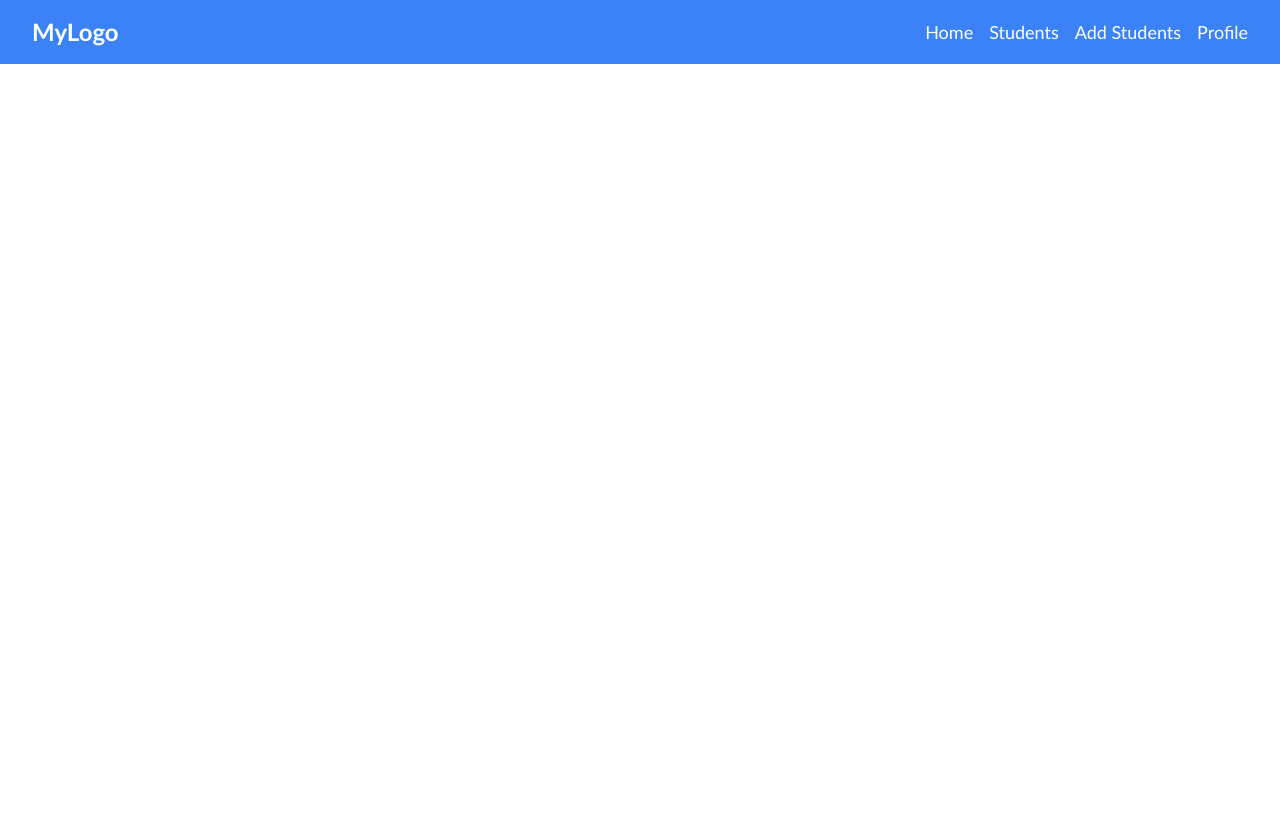
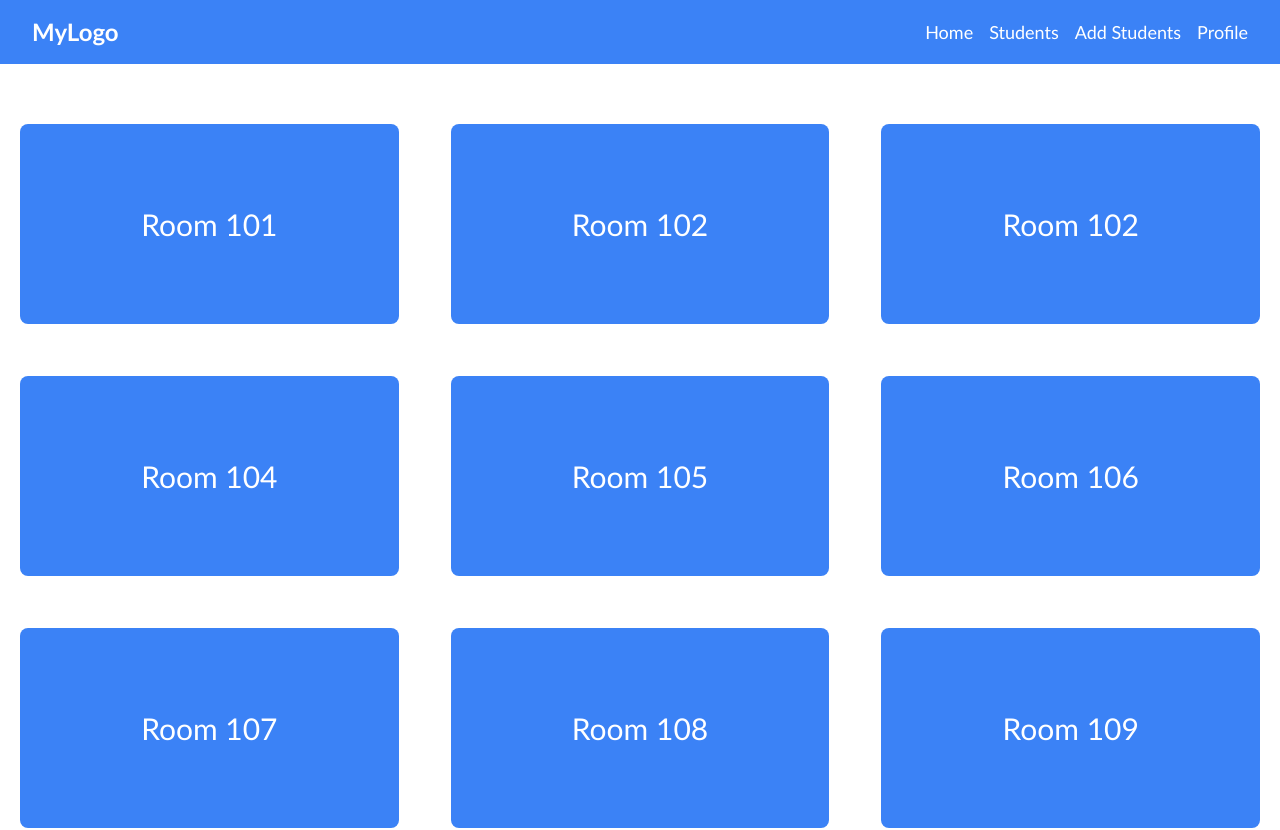
Before and after one commit to toufiq007/students-mangement-app, a React (Vite) app in the folder client/: page /hall/fiber in a window 1280 px wide. Shown: the top 830 px of the page. Before the commit the page ends 800 px from the top, so only its background shows below. Built offline with nearby package versions, Linux system fonts and the light colour scheme.

Commit message:
add roomDetails and room components where admin can see the how many rooms are there in a hall and in a room which member are present

```diff
--- a/client/src/App.tsx
+++ b/client/src/App.tsx
@@ -2,6 +2,8 @@ import { Route, Routes } from "react-router-dom";
 import "./App.css";
 import Navbar from "./components/Navbar";
 import Home from "./Pages/Home";
+import HallDetails from "./Pages/hallDetails/HallDetails";
+import Room from "./Pages/roomDetails/Room";
 
 function App() {
   return (
@@ -9,6 +11,8 @@ function App() {
       <Navbar />
       <Routes>
         <Route path="/" element={<Home />} />
+        <Route path="/hall/:hallName" element={<HallDetails/>} />
+        <Route path="/hall/:hallName/:room" element={<Room/>} />
 
       </Routes>
     </>
--- a/client/src/Pages/Home.tsx
+++ b/client/src/Pages/Home.tsx
@@ -1,3 +1,4 @@
+import { Link } from "react-router-dom";
 import CurzonHall from "../assets/images/curzonHall.jpg";
 
 const Home = () => {
@@ -8,15 +9,27 @@ const Home = () => {
       </h2>
       <div className="grid grid-cols-1 md:grid-cols-2 gap-3 my-10">
         <div className="flex flex-col justify-center align-middle bg-blue-500 p-5 h-[500px] rounded-lg">
-            <div className="h-[400px] w-full">
-            <img className="bg-cover w-[100%] h-[100%] rounded cursor-pointer" src={CurzonHall} alt="" />
-            </div>
+          <div className="h-[400px] w-full">
+            <Link to="/hall/fiber">
+              <img
+                className="bg-cover w-[100%] h-[100%] rounded cursor-pointer"
+                src={CurzonHall}
+                alt=""
+              />
+            </Link>
+          </div>
           <h2 className="text-3xl text-center my-4">Fiber Hall</h2>
         </div>
         <div className="flex flex-col justify-center align-middle bg-red-500 p-5 h-[500px] rounded-lg">
-            <div className="h-[400px] w-full">
-            <img className="bg-cover w-[100%] h-[100%] rounded cursor-pointer" src={CurzonHall} alt="" />
-            </div>
+          <div className="h-[400px] w-full">
+            <Link to="/hall/twist">
+              <img
+                className="bg-cover w-[100%] h-[100%] rounded cursor-pointer"
+                src={CurzonHall}
+                alt=""
+              />
+            </Link>
+          </div>
           <h2 className="text-3xl text-center my-4">Twist Hall</h2>
         </div>
       </div>
--- /dev/null
+++ b/client/src/Pages/hallDetails/HallDetails.tsx
@@ -0,0 +1,17 @@
+import { useParams } from "react-router-dom";
+import RoomContainer from "../roomDetails/RoomContainer";
+
+const HallDetails = () => {
+  const { hallName } = useParams();
+  console.log(hallName);
+  return (
+    <div>
+      <div>
+        <h2></h2>
+        <RoomContainer hallName={hallName as string} />
+      </div>
+    </div>
+  );
+};
+
+export default HallDetails;
--- /dev/null
+++ b/client/src/Pages/roomDetails/Room.tsx
@@ -0,0 +1,53 @@
+import { useParams } from "react-router-dom";
+
+const roomMember = [
+  {
+    id: "p202023023",
+    name: "Rifad Mahbub Rian",
+    email: "rifad@gmail.com",
+    batch: "14th",
+  },
+
+  {
+    id: "p202013010",
+    name: "AK Abdullah Shadhin",
+    email: "shadin@gmail.com",
+    batch: "14th",
+  },
+  {
+    id: "p20201309",
+    name: "Mahidul Islam Milon",
+    email: "milon@gmail.com",
+    batch: "14th",
+  },
+  {
+    id: "p202023023",
+    name: "Shuhanur Rahman Milon",
+    email: "shohan@gmail.com",
+    batch: "14th",
+  },
+];
+
+const Room = () => {
+    const {room,hallName} = useParams()
+    console.log(room,hallName)
+  return (
+    <div className="container mx-auto">
+        <h2 className="text-3xl text-center">Room Number : {room}</h2>
+      <div className="grid grid-cols-1 md:grid-cols-3 gap-3 my-10">
+        {roomMember.map((member,index:number) => (
+          <div
+            key={index}
+            className="bg-blue-500 text-white p-5 m-5 rounded-lg h-[200px] flex flex-col justify-center items-center"
+          >
+            <h2 className="text-3xl text-center">{member.name}</h2>
+            <h2 className="text-3xl text-center">{member.email}</h2>
+            <h2 className="text-3xl text-center">{member.batch}</h2>
+          </div>
+        ))}
+      </div>
+    </div>
+  );
+};
+
+export default Room;
--- /dev/null
+++ b/client/src/Pages/roomDetails/RoomContainer.tsx
@@ -0,0 +1,70 @@
+import { Link } from "react-router-dom";
+
+const roomDetails = [
+  {
+    room: 101,
+    title: "Room 101",
+  },
+
+  {
+    room: 102,
+    title: "Room 102",
+  },
+  {
+    room: 103,
+    title: "Room 102",
+  },
+  {
+    room: 104,
+    title: "Room 104",
+  },
+  {
+    room: 105,
+    title: "Room 105",
+  },
+  {
+    room: 106,
+    title: "Room 106",
+  },
+  {
+    room: 107,
+    title: "Room 107",
+  },
+  {
+    room: 108,
+    title: "Room 108",
+  },
+  {
+    room: 109,
+    title: "Room 109",
+  },
+  {
+    room: 110,
+    title: "Room 110",
+  },
+];
+
+type RoomContainerProps = {
+  hallName: string;
+};
+
+const RoomContainer = ({ hallName }: RoomContainerProps) => {
+  return (
+    <div className="container mx-auto grid grid-cols-1 md:grid-cols-3 gap-3 my-10">
+      {roomDetails.map((roomDetail) => {
+        return (
+          <Link to={`/hall/${hallName}/${roomDetail.room}`}>
+            <div
+              key={roomDetail.room}
+              className="bg-blue-500 text-white p-5 m-5 rounded-lg h-[200px] flex justify-center items-center"
+            >
+              <h2 className="text-3xl text-center">{roomDetail.title}</h2>
+            </div>
+          </Link>
+        );
+      })}
+    </div>
+  );
+};
+
+export default RoomContainer;
--- a/client/src/components/Navbar.tsx
+++ b/client/src/components/Navbar.tsx
@@ -14,9 +14,9 @@ const Navbar: React.FC = () => {
         <div className="flex justify-between items-center h-16">
           {/* Logo */}
           <div className="flex-shrink-0">
-            <a href="/" className="text-2xl font-bold">
+            <Link to="/" className="text-2xl font-bold">
               MyLogo
-            </a>
+            </Link>
           </div>
 
           {/* Menu for larger screens */}
```
